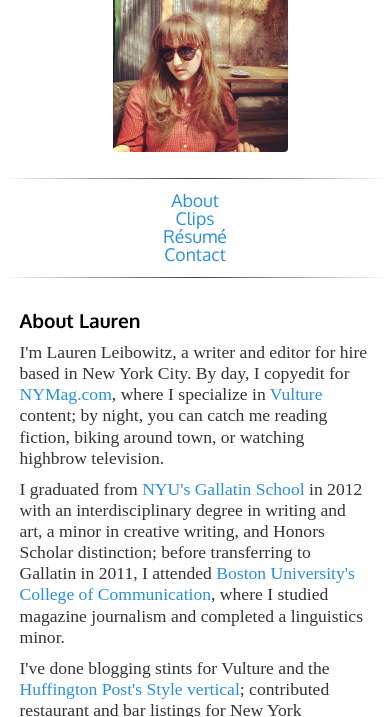
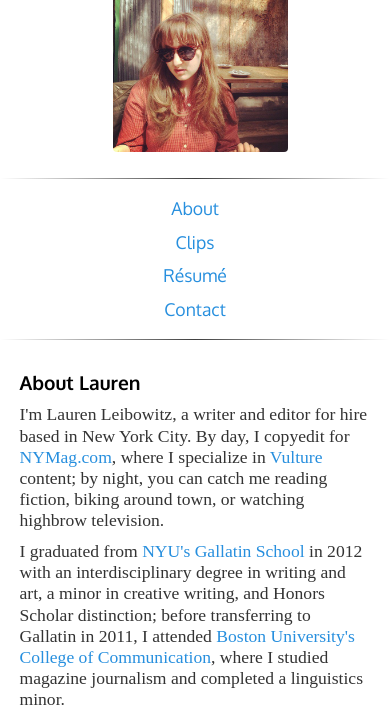
Before and after one commit to acrimer/laurenleibowitz, a plain HTML site: page index.html in a window 390 px wide. Shown: the part 134-851 px from the top of the page. Drawn offline with Linux system fonts and the light colour scheme; a web font is replaced by a local one.

Commit message:
small responsive tweaks

```diff
--- a/assets/style.css
+++ b/assets/style.css
@@ -102,12 +102,32 @@ html {
     .nav, .navItems {
       display: inline-block !important;
     }
+
     .nav, .navItems, .navItem {
       width: 100% !important;
     }
+
+    .navItems {
+    	margin: 0px;
+    }
+
+    .navItem{
+    	margin: 8px 0px 8px 0px;
+    }
+
     .main {
       width: 90% !important;
     }
+}
+
+@media only screen and (max-width: 900px){
+	.nav {
+		width: 100% !important;
+	}
+
+	.navItems {
+		width: 100% !important;
+	}
 }
 
 /*
```
